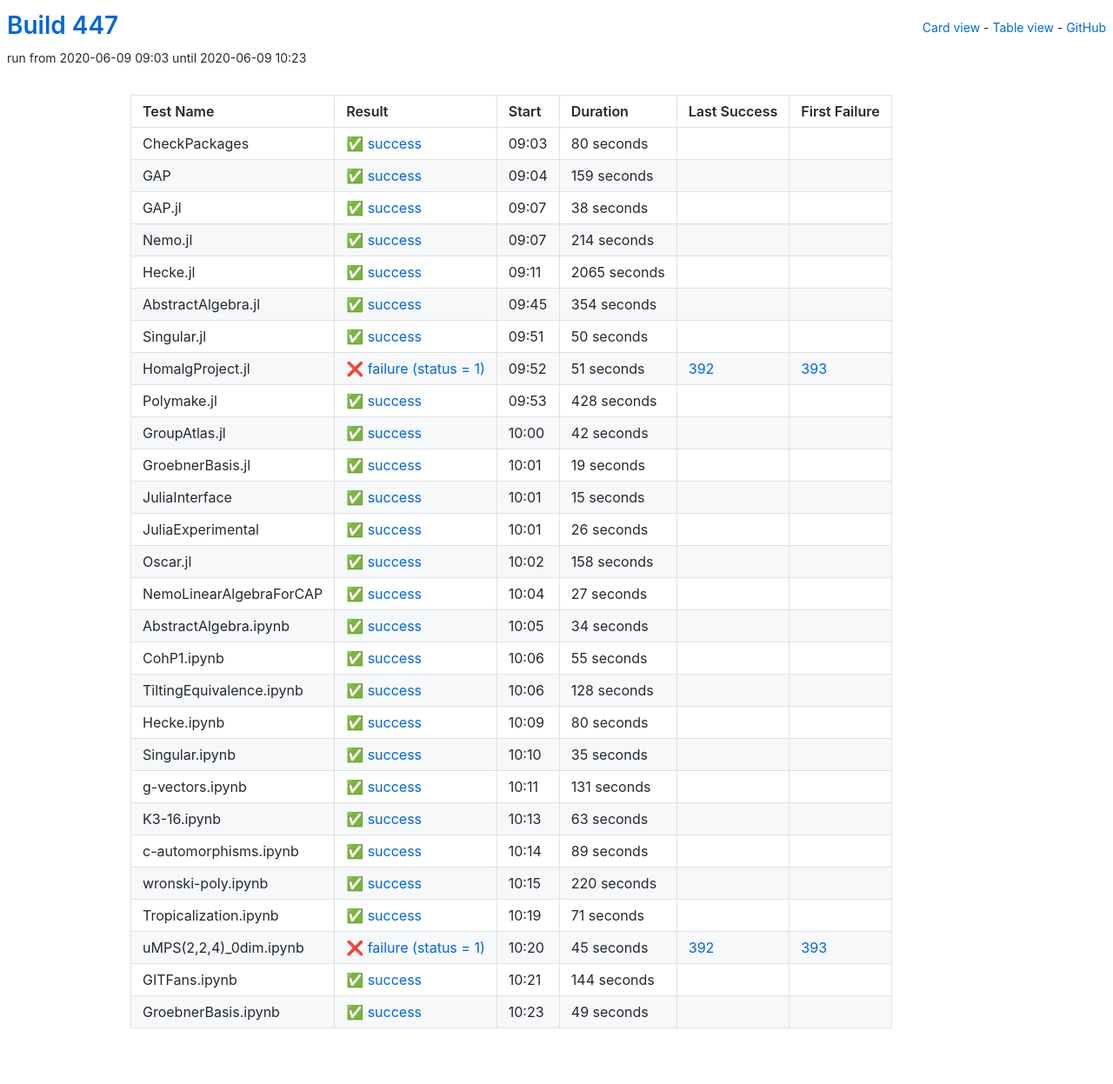
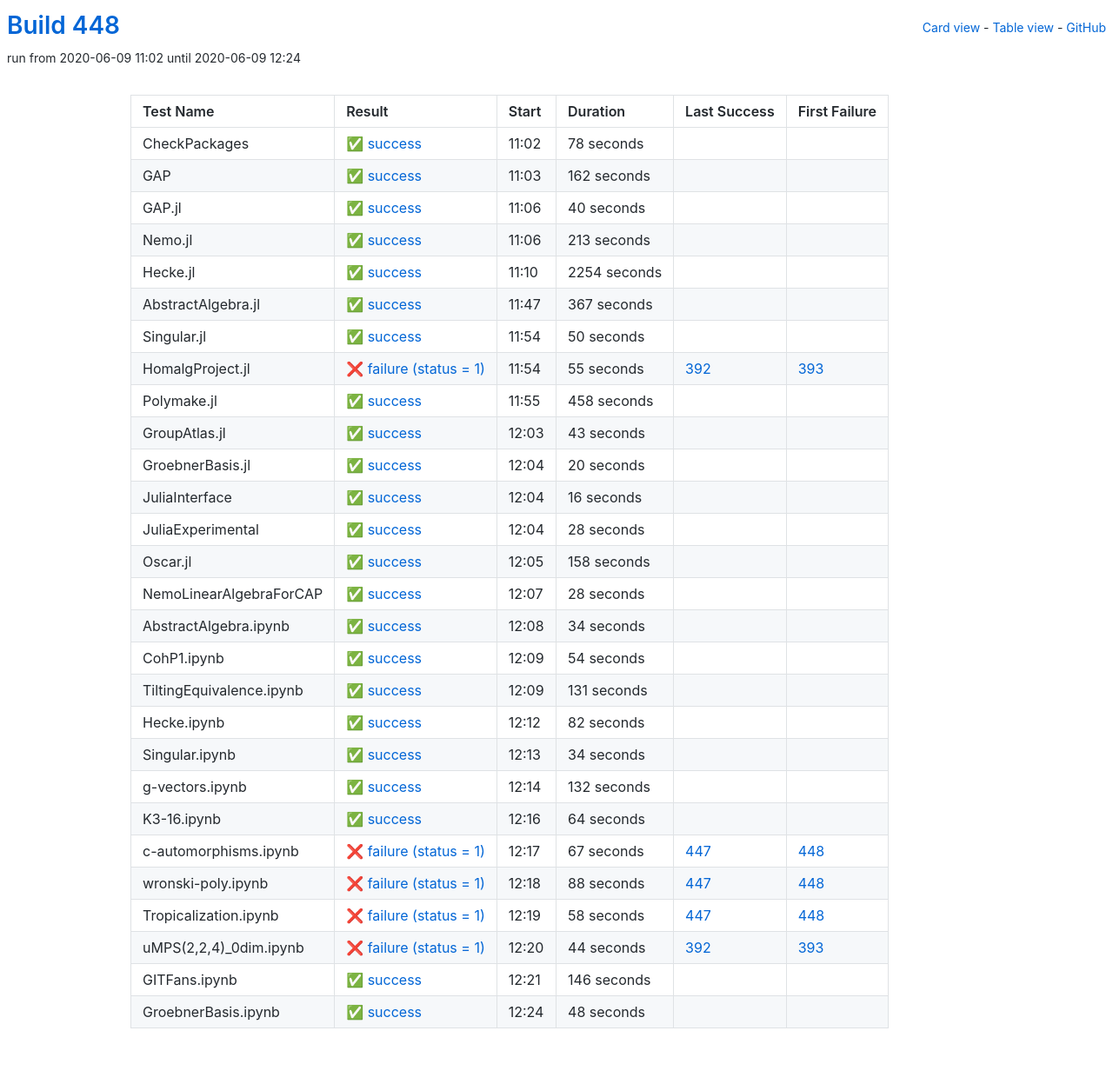
Before and after one commit to oscar-system/oscar-ci-status-1.4, a Jekyll site: the page built from table.html, in a window 1280 px wide. Shown: the whole page at 87% size. Built offline with Jekyll 4.4.1, drawn with Linux system fonts in a browser that asks for light colours.

Commit message:
Build 448

```diff
--- a/_data/ci.yml
+++ b/_data/ci.yml
@@ -1,77 +1,77 @@
-build: 447
-build_url: https://oscarci.mathematik.uni-kl.de/job/oscar-julia-1.4/447/
+build: 448
+build_url: https://oscarci.mathematik.uni-kl.de/job/oscar-julia-1.4/448/
 job: oscar-julia-1.4
 tests:
-- duration: 80
+- duration: 78
   exitcode: 0
   first_failure: false
   first_failure_url: null
   id: checkpackages
   last_success: false
   last_success_url: null
-  log: https://oscarci.mathematik.uni-kl.de/job/oscar-julia-1.4/447/artifact/logs/build-447/CheckPackages.log
+  log: https://oscarci.mathematik.uni-kl.de/job/oscar-julia-1.4/448/artifact/logs/build-448/CheckPackages.log
   name: CheckPackages
-  start: 2020-06-09 09:03
+  start: 2020-06-09 11:02
   status: success
   success: true
-- duration: 159
+- duration: 162
   exitcode: 0
   first_failure: false
   first_failure_url: null
   id: gap
   last_success: false
   last_success_url: null
-  log: https://oscarci.mathematik.uni-kl.de/job/oscar-julia-1.4/447/artifact/logs/build-447/GAP.log
+  log: https://oscarci.mathematik.uni-kl.de/job/oscar-julia-1.4/448/artifact/logs/build-448/GAP.log
   name: GAP
-  start: 2020-06-09 09:04
+  start: 2020-06-09 11:03
   status: success
   success: true
-- duration: 38
+- duration: 40
   exitcode: 0
   first_failure: false
   first_failure_url: null
   id: gap-jl
   last_success: false
   last_success_url: null
-  log: https://oscarci.mathematik.uni-kl.de/job/oscar-julia-1.4/447/artifact/logs/build-447/GAP.jl.log
+  log: https://oscarci.mathematik.uni-kl.de/job/oscar-julia-1.4/448/artifact/logs/build-448/GAP.jl.log
   name: GAP.jl
-  start: 2020-06-09 09:07
+  start: 2020-06-09 11:06
   status: success
   success: true
-- duration: 214
+- duration: 213
   exitcode: 0
   first_failure: false
   first_failure_url: null
   id: nemo-jl
   last_success: false
   last_success_url: null
-  log: https://oscarci.mathematik.uni-kl.de/job/oscar-julia-1.4/447/artifact/logs/build-447/Nemo.jl.log
+  log: https://oscarci.mathematik.uni-kl.de/job/oscar-julia-1.4/448/artifact/logs/build-448/Nemo.jl.log
   name: Nemo.jl
-  start: 2020-06-09 09:07
+  start: 2020-06-09 11:06
   status: success
   success: true
-- duration: 2065
+- duration: 2254
   exitcode: 0
   first_failure: false
   first_failure_url: null
   id: hecke-jl
   last_success: false
   last_success_url: null
-  log: https://oscarci.mathematik.uni-kl.de/job/oscar-julia-1.4/447/artifact/logs/build-447/Hecke.jl.log
+  log: https://oscarci.mathematik.uni-kl.de/job/oscar-julia-1.4/448/artifact/logs/build-448/Hecke.jl.log
   name: Hecke.jl
-  start: 2020-06-09 09:11
+  start: 2020-06-09 11:10
   status: success
   success: true
-- duration: 354
+- duration: 367
   exitcode: 0
   first_failure: false
   first_failure_url: null
   id: abstractalgebra-jl
   last_success: false
   last_success_url: null
-  log: https://oscarci.mathematik.uni-kl.de/job/oscar-julia-1.4/447/artifact/logs/build-447/AbstractAlgebra.jl.log
+  log: https://oscarci.mathematik.uni-kl.de/job/oscar-julia-1.4/448/artifact/logs/build-448/AbstractAlgebra.jl.log
   name: AbstractAlgebra.jl
-  start: 2020-06-09 09:45
+  start: 2020-06-09 11:47
   status: success
   success: true
 - duration: 50
@@ -81,81 +81,81 @@ tests:
   id: singular-jl
   last_success: false
   last_success_url: null
-  log: https://oscarci.mathematik.uni-kl.de/job/oscar-julia-1.4/447/artifact/logs/build-447/Singular.jl.log
+  log: https://oscarci.mathematik.uni-kl.de/job/oscar-julia-1.4/448/artifact/logs/build-448/Singular.jl.log
   name: Singular.jl
-  start: 2020-06-09 09:51
+  start: 2020-06-09 11:54
   status: success
   success: true
-- duration: 51
+- duration: 55
   exitcode: 1
   first_failure: 393
   first_failure_url: https://oscarci.mathematik.uni-kl.de/job/oscar-julia-1.4/393/
   id: homalgproject-jl
   last_success: 392
   last_success_url: https://oscarci.mathematik.uni-kl.de/job/oscar-julia-1.4/392/
-  log: https://oscarci.mathematik.uni-kl.de/job/oscar-julia-1.4/447/artifact/logs/build-447/HomalgProject.jl.log
+  log: https://oscarci.mathematik.uni-kl.de/job/oscar-julia-1.4/448/artifact/logs/build-448/HomalgProject.jl.log
   name: HomalgProject.jl
-  start: 2020-06-09 09:52
+  start: 2020-06-09 11:54
   status: failure
   success: false
-- duration: 428
+- duration: 458
   exitcode: 0
   first_failure: false
   first_failure_url: null
   id: polymake-jl
   last_success: false
   last_success_url: null
-  log: https://oscarci.mathematik.uni-kl.de/job/oscar-julia-1.4/447/artifact/logs/build-447/Polymake.jl.log
+  log: https://oscarci.mathematik.uni-kl.de/job/oscar-julia-1.4/448/artifact/logs/build-448/Polymake.jl.log
   name: Polymake.jl
-  start: 2020-06-09 09:53
+  start: 2020-06-09 11:55
   status: success
   success: true
-- duration: 42
+- duration: 43
   exitcode: 0
   first_failure: false
   first_failure_url: null
   id: groupatlas-jl
   last_success: false
   last_success_url: null
-  log: https://oscarci.mathematik.uni-kl.de/job/oscar-julia-1.4/447/artifact/logs/build-447/GroupAtlas.jl.log
+  log: https://oscarci.mathematik.uni-kl.de/job/oscar-julia-1.4/448/artifact/logs/build-448/GroupAtlas.jl.log
   name: GroupAtlas.jl
-  start: 2020-06-09 10:00
+  start: 2020-06-09 12:03
   status: success
   success: true
-- duration: 19
+- duration: 20
   exitcode: 0
   first_failure: false
   first_failure_url: null
   id: groebnerbasis-jl
   last_success: false
   last_success_url: null
-  log: https://oscarci.mathematik.uni-kl.de/job/oscar-julia-1.4/447/artifact/logs/build-447/GroebnerBasis.jl.log
+  log: https://oscarci.mathematik.uni-kl.de/job/oscar-julia-1.4/448/artifact/logs/build-448/GroebnerBasis.jl.log
   name: GroebnerBasis.jl
-  start: 2020-06-09 10:01
+  start: 2020-06-09 12:04
   status: success
   success: true
-- duration: 15
+- duration: 16
   exitcode: 0
   first_failure: false
   first_failure_url: null
   id: juliainterface
   last_success: false
   last_success_url: null
-  log: https://oscarci.mathematik.uni-kl.de/job/oscar-julia-1.4/447/artifact/logs/build-447/JuliaInterface.log
+  log: https://oscarci.mathematik.uni-kl.de/job/oscar-julia-1.4/448/artifact/logs/build-448/JuliaInterface.log
   name: JuliaInterface
-  start: 2020-06-09 10:01
+  start: 2020-06-09 12:04
   status: success
   success: true
-- duration: 26
+- duration: 28
   exitcode: 0
   first_failure: false
   first_failure_url: null
   id: juliaexperimental
   last_success: false
   last_success_url: null
-  log: https://oscarci.mathematik.uni-kl.de/job/oscar-julia-1.4/447/artifact/logs/build-447/JuliaExperimental.log
+  log: https://oscarci.mathematik.uni-kl.de/job/oscar-julia-1.4/448/artifact/logs/build-448/JuliaExperimental.log
   name: JuliaExperimental
-  start: 2020-06-09 10:01
+  start: 2020-06-09 12:04
   status: success
   success: true
 - duration: 158
@@ -165,21 +165,21 @@ tests:
   id: oscar-jl
   last_success: false
   last_success_url: null
-  log: https://oscarci.mathematik.uni-kl.de/job/oscar-julia-1.4/447/artifact/logs/build-447/Oscar.jl.log
+  log: https://oscarci.mathematik.uni-kl.de/job/oscar-julia-1.4/448/artifact/logs/build-448/Oscar.jl.log
   name: Oscar.jl
-  start: 2020-06-09 10:02
+  start: 2020-06-09 12:05
   status: success
   success: true
-- duration: 27
+- duration: 28
   exitcode: 0
   first_failure: false
   first_failure_url: null
   id: nemolinearalgebraforcap
   last_success: false
   last_success_url: null
-  log: https://oscarci.mathematik.uni-kl.de/job/oscar-julia-1.4/447/artifact/logs/build-447/NemoLinearAlgebraForCAP.log
+  log: https://oscarci.mathematik.uni-kl.de/job/oscar-julia-1.4/448/artifact/logs/build-448/NemoLinearAlgebraForCAP.log
   name: NemoLinearAlgebraForCAP
-  start: 2020-06-09 10:04
+  start: 2020-06-09 12:07
   status: success
   success: true
 - duration: 34
@@ -189,152 +189,152 @@ tests:
   id: abstractalgebra-ipynb
   last_success: false
   last_success_url: null
-  log: https://oscarci.mathematik.uni-kl.de/job/oscar-julia-1.4/447/artifact/logs/build-447/AbstractAlgebra.ipynb.log
+  log: https://oscarci.mathematik.uni-kl.de/job/oscar-julia-1.4/448/artifact/logs/build-448/AbstractAlgebra.ipynb.log
   name: AbstractAlgebra.ipynb
-  start: 2020-06-09 10:05
+  start: 2020-06-09 12:08
   status: success
   success: true
-- duration: 55
+- duration: 54
   exitcode: 0
   first_failure: false
   first_failure_url: null
   id: cohp1-ipynb
   last_success: false
   last_success_url: null
-  log: https://oscarci.mathematik.uni-kl.de/job/oscar-julia-1.4/447/artifact/logs/build-447/CohP1.ipynb.log
+  log: https://oscarci.mathematik.uni-kl.de/job/oscar-julia-1.4/448/artifact/logs/build-448/CohP1.ipynb.log
   name: CohP1.ipynb
-  start: 2020-06-09 10:06
+  start: 2020-06-09 12:09
   status: success
   success: true
-- duration: 128
+- duration: 131
   exitcode: 0
   first_failure: false
   first_failure_url: null
   id: tiltingequivalence-ipynb
   last_success: false
   last_success_url: null
-  log: https://oscarci.mathematik.uni-kl.de/job/oscar-julia-1.4/447/artifact/logs/build-447/TiltingEquivalence.ipynb.log
+  log: https://oscarci.mathematik.uni-kl.de/job/oscar-julia-1.4/448/artifact/logs/build-448/TiltingEquivalence.ipynb.log
   name: TiltingEquivalence.ipynb
-  start: 2020-06-09 10:06
+  start: 2020-06-09 12:09
   status: success
   success: true
-- duration: 80
+- duration: 82
   exitcode: 0
   first_failure: false
   first_failure_url: null
   id: hecke-ipynb
   last_success: false
   last_success_url: null
-  log: https://oscarci.mathematik.uni-kl.de/job/oscar-julia-1.4/447/artifact/logs/build-447/Hecke.ipynb.log
+  log: https://oscarci.mathematik.uni-kl.de/job/oscar-julia-1.4/448/artifact/logs/build-448/Hecke.ipynb.log
   name: Hecke.ipynb
-  start: 2020-06-09 10:09
+  start: 2020-06-09 12:12
   status: success
   success: true
-- duration: 35
+- duration: 34
   exitcode: 0
   first_failure: false
   first_failure_url: null
   id: singular-ipynb
   last_success: false
   last_success_url: null
-  log: https://oscarci.mathematik.uni-kl.de/job/oscar-julia-1.4/447/artifact/logs/build-447/Singular.ipynb.log
+  log: https://oscarci.mathematik.uni-kl.de/job/oscar-julia-1.4/448/artifact/logs/build-448/Singular.ipynb.log
   name: Singular.ipynb
-  start: 2020-06-09 10:10
+  start: 2020-06-09 12:13
   status: success
   success: true
-- duration: 131
+- duration: 132
   exitcode: 0
   first_failure: false
   first_failure_url: null
   id: g-vectors-ipynb
   last_success: false
   last_success_url: null
-  log: https://oscarci.mathematik.uni-kl.de/job/oscar-julia-1.4/447/artifact/logs/build-447/g-vectors.ipynb.log
+  log: https://oscarci.mathematik.uni-kl.de/job/oscar-julia-1.4/448/artifact/logs/build-448/g-vectors.ipynb.log
   name: g-vectors.ipynb
-  start: 2020-06-09 10:11
+  start: 2020-06-09 12:14
   status: success
   success: true
-- duration: 63
+- duration: 64
   exitcode: 0
   first_failure: false
   first_failure_url: null
   id: k3-16-ipynb
   last_success: false
   last_success_url: null
-  log: https://oscarci.mathematik.uni-kl.de/job/oscar-julia-1.4/447/artifact/logs/build-447/K3-16.ipynb.log
+  log: https://oscarci.mathematik.uni-kl.de/job/oscar-julia-1.4/448/artifact/logs/build-448/K3-16.ipynb.log
   name: K3-16.ipynb
-  start: 2020-06-09 10:13
+  start: 2020-06-09 12:16
   status: success
   success: true
-- duration: 89
-  exitcode: 0
-  first_failure: false
-  first_failure_url: null
+- duration: 67
+  exitcode: 1
+  first_failure: 448
+  first_failure_url: https://oscarci.mathematik.uni-kl.de/job/oscar-julia-1.4/448/
   id: c-automorphisms-ipynb
-  last_success: false
-  last_success_url: null
-  log: https://oscarci.mathematik.uni-kl.de/job/oscar-julia-1.4/447/artifact/logs/build-447/c-automorphisms.ipynb.log
+  last_success: 447
+  last_success_url: https://oscarci.mathematik.uni-kl.de/job/oscar-julia-1.4/447/
+  log: https://oscarci.mathematik.uni-kl.de/job/oscar-julia-1.4/448/artifact/logs/build-448/c-automorphisms.ipynb.log
   name: c-automorphisms.ipynb
-  start: 2020-06-09 10:14
-  status: success
-  success: true
-- duration: 220
-  exitcode: 0
-  first_failure: false
-  first_failure_url: null
+  start: 2020-06-09 12:17
+  status: failure
+  success: false
+- duration: 88
+  exitcode: 1
+  first_failure: 448
+  first_failure_url: https://oscarci.mathematik.uni-kl.de/job/oscar-julia-1.4/448/
   id: wronski-poly-ipynb
-  last_success: false
-  last_success_url: null
-  log: https://oscarci.mathematik.uni-kl.de/job/oscar-julia-1.4/447/artifact/logs/build-447/wronski-poly.ipynb.log
+  last_success: 447
+  last_success_url: https://oscarci.mathematik.uni-kl.de/job/oscar-julia-1.4/447/
+  log: https://oscarci.mathematik.uni-kl.de/job/oscar-julia-1.4/448/artifact/logs/build-448/wronski-poly.ipynb.log
   name: wronski-poly.ipynb
-  start: 2020-06-09 10:15
-  status: success
-  success: true
-- duration: 71
-  exitcode: 0
-  first_failure: false
-  first_failure_url: null
+  start: 2020-06-09 12:18
+  status: failure
+  success: false
+- duration: 58
+  exitcode: 1
+  first_failure: 448
+  first_failure_url: https://oscarci.mathematik.uni-kl.de/job/oscar-julia-1.4/448/
   id: tropicalization-ipynb
-  last_success: false
-  last_success_url: null
-  log: https://oscarci.mathematik.uni-kl.de/job/oscar-julia-1.4/447/artifact/logs/build-447/Tropicalization.ipynb.log
+  last_success: 447
+  last_success_url: https://oscarci.mathematik.uni-kl.de/job/oscar-julia-1.4/447/
+  log: https://oscarci.mathematik.uni-kl.de/job/oscar-julia-1.4/448/artifact/logs/build-448/Tropicalization.ipynb.log
   name: Tropicalization.ipynb
-  start: 2020-06-09 10:19
-  status: success
-  success: true
-- duration: 45
+  start: 2020-06-09 12:19
+  status: failure
+  success: false
+- duration: 44
   exitcode: 1
   first_failure: 393
   first_failure_url: https://oscarci.mathematik.uni-kl.de/job/oscar-julia-1.4/393/
   id: umps-2-2-4-0dim-ipynb
   last_success: 392
   last_success_url: https://oscarci.mathematik.uni-kl.de/job/oscar-julia-1.4/392/
-  log: https://oscarci.mathematik.uni-kl.de/job/oscar-julia-1.4/447/artifact/logs/build-447/uMPS-2-2-4-_0dim.ipynb.log
+  log: https://oscarci.mathematik.uni-kl.de/job/oscar-julia-1.4/448/artifact/logs/build-448/uMPS-2-2-4-_0dim.ipynb.log
   name: uMPS(2,2,4)_0dim.ipynb
-  start: 2020-06-09 10:20
+  start: 2020-06-09 12:20
   status: failure
   success: false
-- duration: 144
+- duration: 146
   exitcode: 0
   first_failure: false
   first_failure_url: null
   id: gitfans-ipynb
   last_success: false
   last_success_url: null
-  log: https://oscarci.mathematik.uni-kl.de/job/oscar-julia-1.4/447/artifact/logs/build-447/GITFans.ipynb.log
+  log: https://oscarci.mathematik.uni-kl.de/job/oscar-julia-1.4/448/artifact/logs/build-448/GITFans.ipynb.log
   name: GITFans.ipynb
-  start: 2020-06-09 10:21
+  start: 2020-06-09 12:21
   status: success
   success: true
-- duration: 49
+- duration: 48
   exitcode: 0
   first_failure: false
   first_failure_url: null
   id: groebnerbasis-ipynb
   last_success: false
   last_success_url: null
-  log: https://oscarci.mathematik.uni-kl.de/job/oscar-julia-1.4/447/artifact/logs/build-447/GroebnerBasis.ipynb.log
+  log: https://oscarci.mathematik.uni-kl.de/job/oscar-julia-1.4/448/artifact/logs/build-448/GroebnerBasis.ipynb.log
   name: GroebnerBasis.ipynb
-  start: 2020-06-09 10:23
+  start: 2020-06-09 12:24
   status: success
   success: true
```
Also changed, not shown: README.md.
